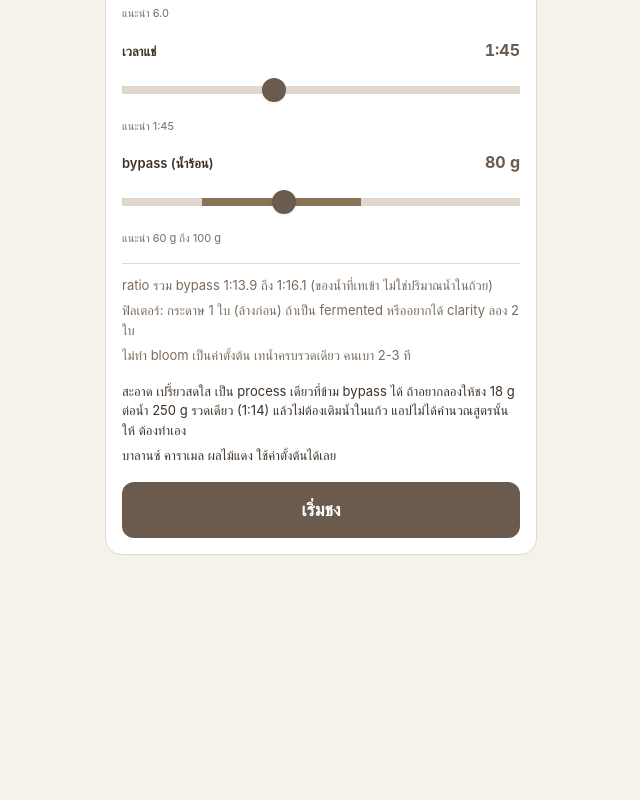
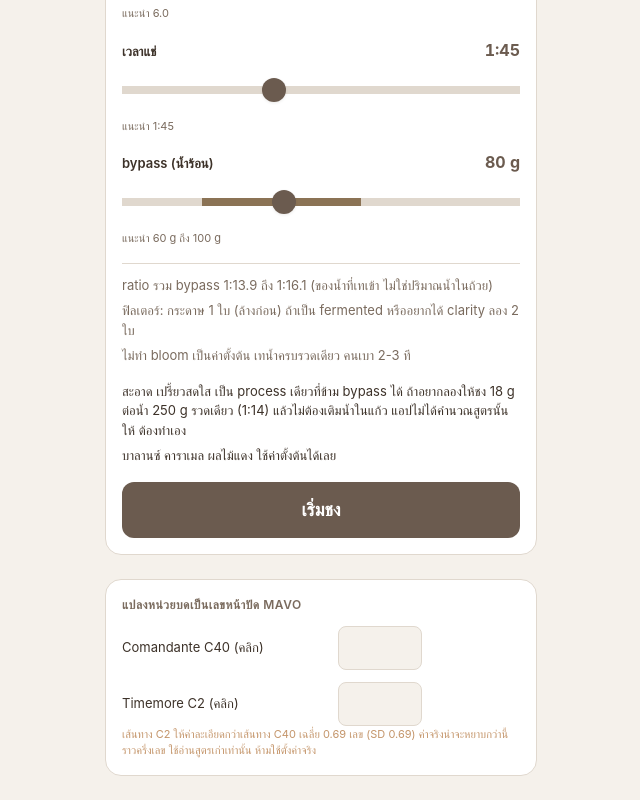
Before and after one commit to Jiraphat-DEV/JirBrewStack, a React (Vite) app: page / in a window 1280 px wide. Shown: the part 1067-1867 px from the top of the page, without its empty margins (319-959 px from the left). Before the commit the page ends 1646 px from the top, so only its background shows below. Built offline with nearby package versions, Linux system fonts and the light colour scheme.

Commit message:
Add grinder click to Mavo dial converter

```diff
--- a/src/App.jsx
+++ b/src/App.jsx
@@ -3,6 +3,7 @@ import rules from './data/brewing-rules.js';
 import { computeRecipe, defaultPicks } from './data/brew.js';
 import Worksheet from './components/Worksheet.jsx';
 import RecipeCard from './components/RecipeCard.jsx';
+import GrindConverter from './components/GrindConverter.jsx';
 import './App.css';
 
 export default function App() {
@@ -58,6 +59,7 @@ export default function App() {
               onPick={changePick}
               onStart={() => setView('timer')}
             />
+            <GrindConverter />
           </>
         )}
       </main>
--- /dev/null
+++ b/src/components/GrindConverter.css
@@ -0,0 +1,52 @@
+.converter {
+  display: flex;
+  flex-direction: column;
+  gap: 12px;
+  padding: 16px;
+  background: var(--color-surface);
+  border: 1px solid var(--color-border);
+  border-radius: var(--radius-lg);
+}
+
+.converter__title {
+  font-size: 0.75rem;
+  font-weight: 600;
+  color: var(--color-text-muted);
+  text-transform: uppercase;
+  letter-spacing: 0.5px;
+}
+
+.converter__row {
+  display: flex;
+  align-items: center;
+  gap: 10px;
+}
+
+.converter__label {
+  flex: 1;
+  font-size: 0.8125rem;
+  color: var(--color-text);
+}
+
+.converter__input {
+  width: 84px;
+  padding: 10px;
+  text-align: center;
+  background: var(--color-bg);
+  border: 1px solid var(--color-border);
+  border-radius: var(--radius-sm);
+  min-height: 44px;
+}
+
+.converter__result {
+  width: 88px;
+  text-align: right;
+  font-weight: 700;
+  color: var(--color-primary);
+  font-variant-numeric: tabular-nums;
+}
+
+.converter__warning {
+  font-size: 0.6875rem;
+  color: var(--color-warning);
+}
--- /dev/null
+++ b/src/components/GrindConverter.jsx
@@ -0,0 +1,36 @@
+import { useState } from 'react';
+import { GRINDERS, toMavo } from '../data/brew.js';
+import './GrindConverter.css';
+
+export default function GrindConverter() {
+  const [clicks, setClicks] = useState({ c40: '', c2: '' });
+
+  return (
+    <section className="converter">
+      <h2 className="converter__title">แปลงหน่วยบดเป็นเลขหน้าปัด Mavo</h2>
+      {GRINDERS.map((grinder) => {
+        const mavo = toMavo(clicks[grinder.key], grinder.key);
+        return (
+          <div key={grinder.key}>
+            <div className="converter__row">
+              <label className="converter__label" htmlFor={`converter-${grinder.key}`}>
+                {grinder.label}
+              </label>
+              <input
+                id={`converter-${grinder.key}`}
+                className="converter__input"
+                type="number"
+                inputMode="numeric"
+                min="0"
+                value={clicks[grinder.key]}
+                onChange={(e) => setClicks((prev) => ({ ...prev, [grinder.key]: e.target.value }))}
+              />
+              <span className="converter__result">{mavo === null ? '' : `Mavo ${mavo.toFixed(1)}`}</span>
+            </div>
+            {grinder.warning && <p className="converter__warning">{grinder.warning}</p>}
+          </div>
+        );
+      })}
+    </section>
+  );
+}
```
